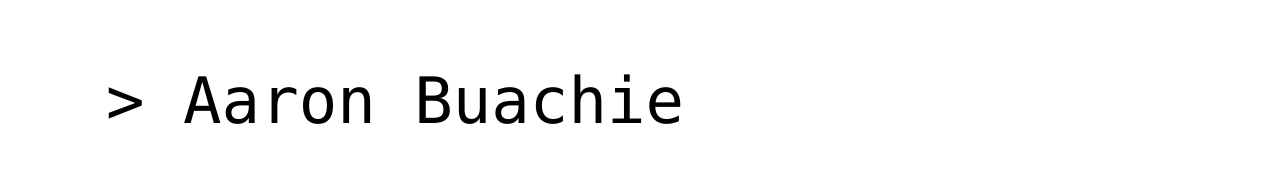
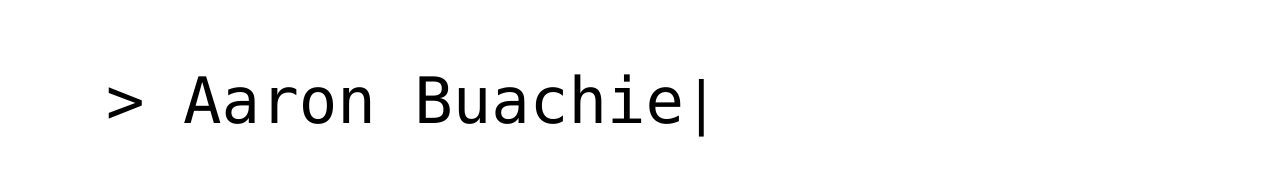
Before and after one commit to Buachie/portfolio, a React (Create React App) app: page / in a window 1280 px wide. Shown: the part 162-343 px from the top of the page. Built offline with nearby package versions, Linux system fonts and the light colour scheme.

Commit message:
Change animated text cursor color to black

```diff
--- a/package.json
+++ b/package.json
@@ -9,7 +9,7 @@
     "@testing-library/jest-dom": "^4.2.4",
     "@testing-library/react": "^9.3.2",
     "@testing-library/user-event": "^7.1.2",
-    "gh-pages": "^3.0.0",
+    "gh-pages": "^3.1.0",
     "react": "^16.13.1",
     "react-dom": "^16.13.1",
     "react-icons": "^3.10.0",
--- a/src/App.css
+++ b/src/App.css
@@ -120,7 +120,7 @@ font-size: 18pxk;
   background-color: rgb(65, 65, 65);
   padding: 1rem;
   box-shadow: 0 50px 100px rgba(50, 50, 93, 0.15),
-    0 15px 35px rgba(81, 50, 93, 0.2), 0 5px 15px rgba(0, 0, 0, 0.12);
+    0 15px 35px rgba(50, 54, 93, 0.2), 0 5px 15px rgba(0, 0, 0, 0.12);
   font-size: 18px;
 }
 .info-section {
@@ -143,6 +143,9 @@ font-size: 18pxk;
   font-size: 90%;
   color: #fff;
   animation: cursor-blink 1s steps(1) infinite;
+}
+.blk{
+  color: #000;
 }
 
 /*Project Info*/
--- a/src/components/Hero.js
+++ b/src/components/Hero.js
@@ -5,7 +5,7 @@ export class Hero extends Component {
     return (
       <div className="hero-container conso-txt">
         <h1 className="name">
-          Aaron Buachie<span className="cursor">|</span>
+          Aaron Buachie<span className="cursor blk">|</span>
         </h1>
         <div className="about">
           <p>
```
Also changed, not shown: 1 other file (tests, documents, lock files or other folders).
